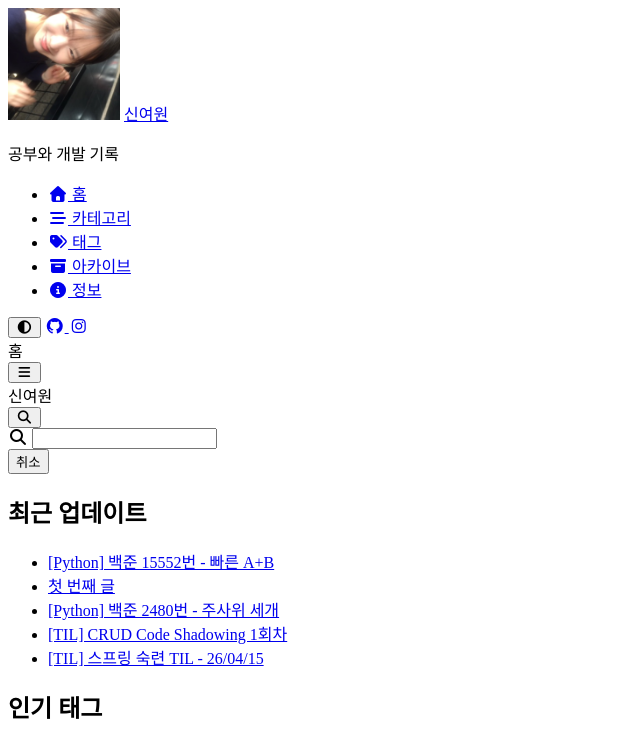
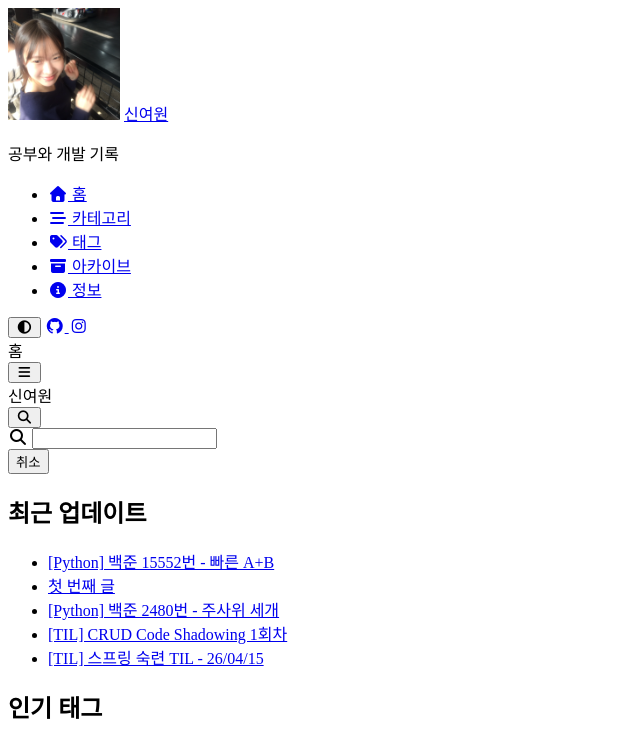
Before and after one commit to sinyeowon/sinyeowon.github.io, a Jekyll site: the page built from index.html, in a window 1280 px wide. Shown: the top 747 px of the page, without its empty margins (0-640 px from the left). Built offline with Jekyll 4.4.1, drawn with Linux system fonts in a browser that asks for light colours; cached includes are drawn as plain includes; nearby versions of some CDN libraries.

Commit message:
fix: decouple avatar and favicon assets

```diff
--- a/_config.yml
+++ b/_config.yml
@@ -98,7 +98,7 @@
 cdn:
 
 # the avatar on sidebar, support local or CORS resources
-avatar: /assets/img/profile.png
+avatar: /assets/img/profile-avatar.png
 
 # The URL of the site-wide social preview image used in SEO `og:image` meta tag.
 # It can be overridden by a customized `page.image` in front matter.
--- a/_includes/favicons.html
+++ b/_includes/favicons.html
@@ -5,11 +5,10 @@
 
 {% capture favicon_path %}{{ '/assets/img/favicons' | relative_url }}{% endcapture %}
 {% assign favicon_version = site.time | date: '%s' %}
-{% assign avatar_path = site.avatar | relative_url %}
 
-<link rel="icon" type="image/png" href="{{ avatar_path }}?v={{ favicon_version }}" sizes="512x512">
-<link rel="shortcut icon" type="image/png" href="{{ avatar_path }}?v={{ favicon_version }}">
-<link rel="apple-touch-icon" href="{{ avatar_path }}?v={{ favicon_version }}">
+<link rel="icon" type="image/png" href="{{ favicon_path }}/favicon-96x96.png?v={{ favicon_version }}" sizes="96x96">
+<link rel="shortcut icon" type="image/png" href="{{ favicon_path }}/favicon-96x96.png?v={{ favicon_version }}">
+<link rel="apple-touch-icon" sizes="180x180" href="{{ favicon_path }}/apple-touch-icon.png?v={{ favicon_version }}">
 {% if site.pwa.enabled %}
   <link rel="manifest" href="{{ favicon_path }}/site.webmanifest">
 {% endif %}
```
